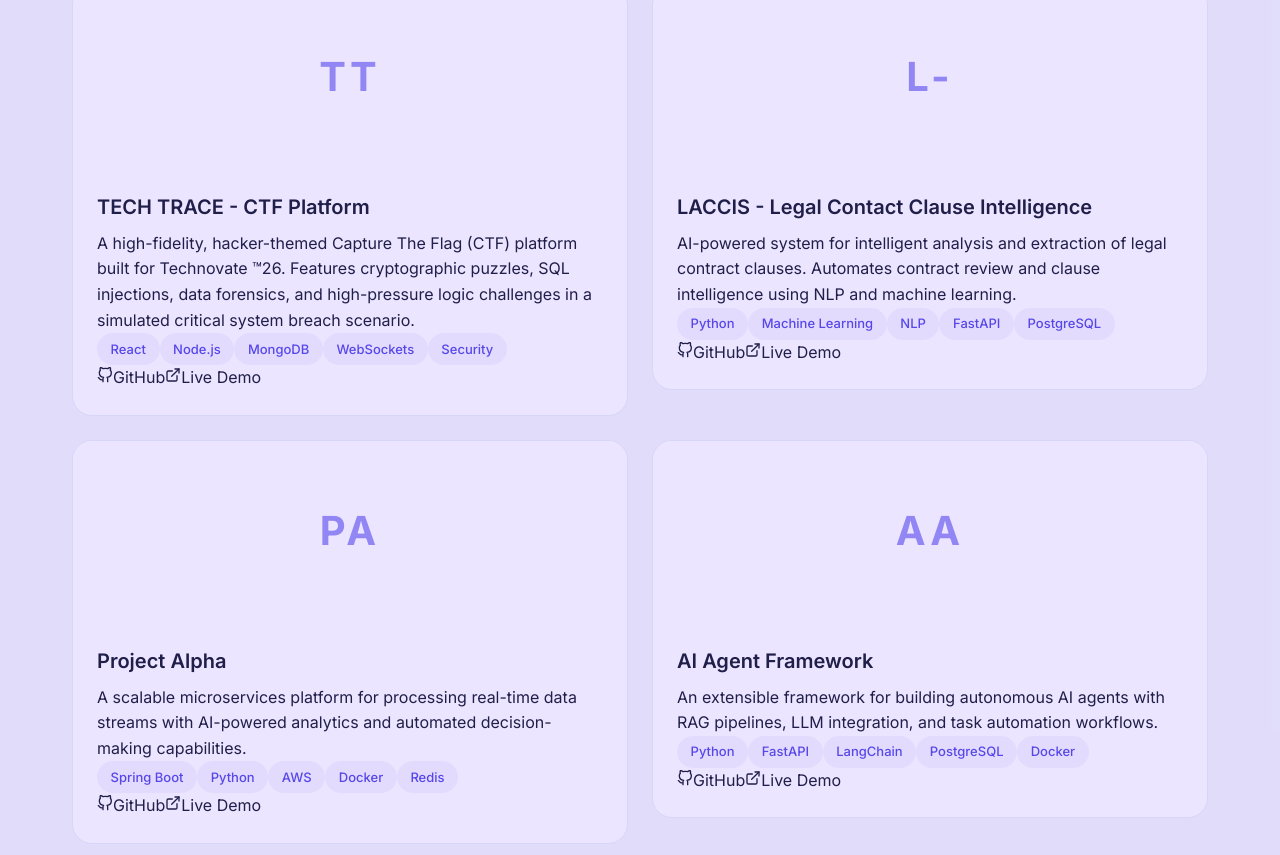
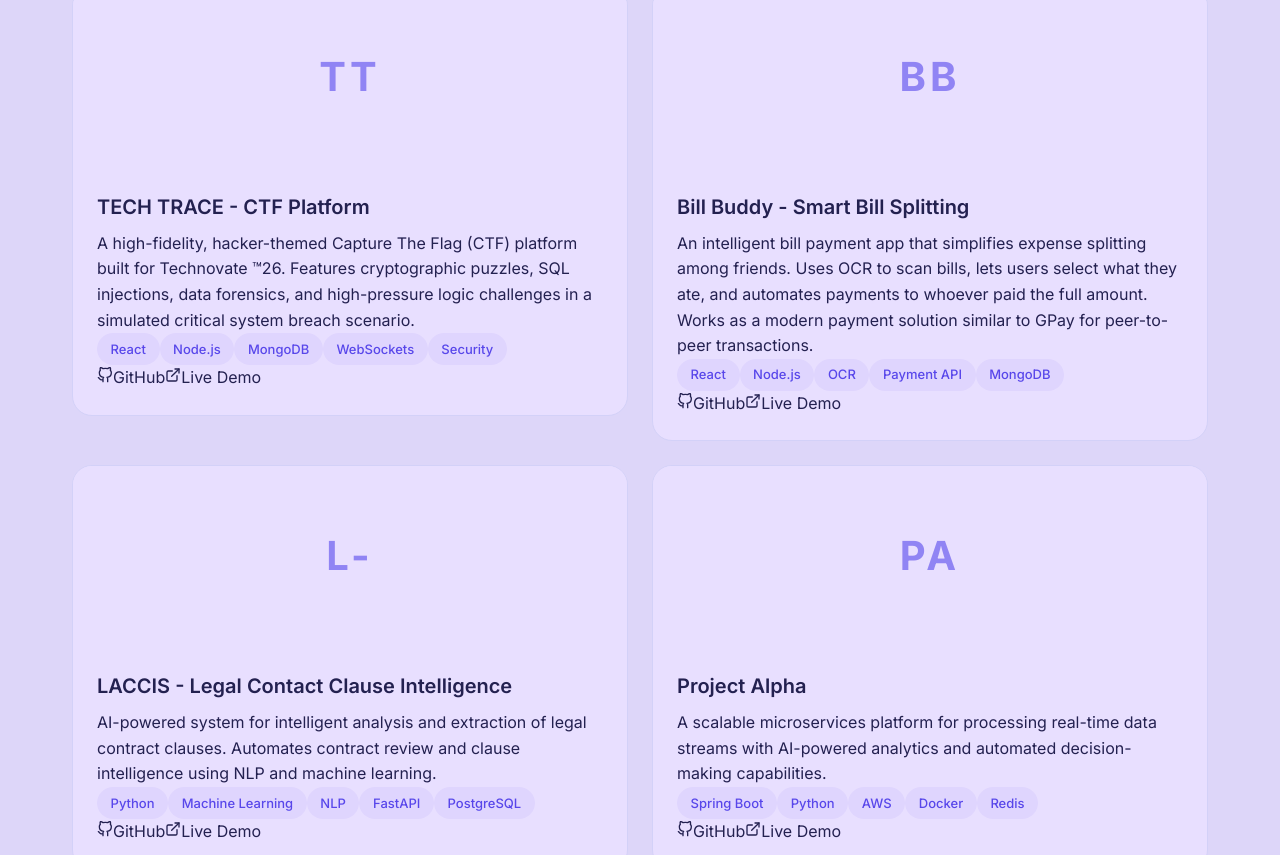
Before and after one commit to Riyaz2815-Mohammed/PortFolio-React, a React (Vite) app: page / in a window 1280 px wide. Shown: the part 3463-4318 px from the top of the page. Built offline with nearby package versions, Linux system fonts and the light colour scheme.

Commit message:
feat: add Bill Buddy smart bill splitting app to portfolio

```diff
--- a/src/data/projects.js
+++ b/src/data/projects.js
@@ -5,6 +5,13 @@ export const projects = [
     technologies: ['React', 'Node.js', 'MongoDB', 'WebSockets', 'Security'],
     github: 'https://github.com/Riyaz2815-Mohammed/IT-26.git',
     live: 'https://it-26.vercel.app',
+  },
+  {
+    title: 'Bill Buddy - Smart Bill Splitting',
+    description: 'An intelligent bill payment app that simplifies expense splitting among friends. Uses OCR to scan bills, lets users select what they ate, and automates payments to whoever paid the full amount. Works as a modern payment solution similar to GPay for peer-to-peer transactions.',
+    technologies: ['React', 'Node.js', 'OCR', 'Payment API', 'MongoDB'],
+    github: 'https://github.com/Riyaz2815-Mohammed/Bill_Buddy.git',
+    live: 'https://bill-buddy-chi.vercel.app',
   },
   {
     title: 'LACCIS - Legal Contact Clause Intelligence',
```
